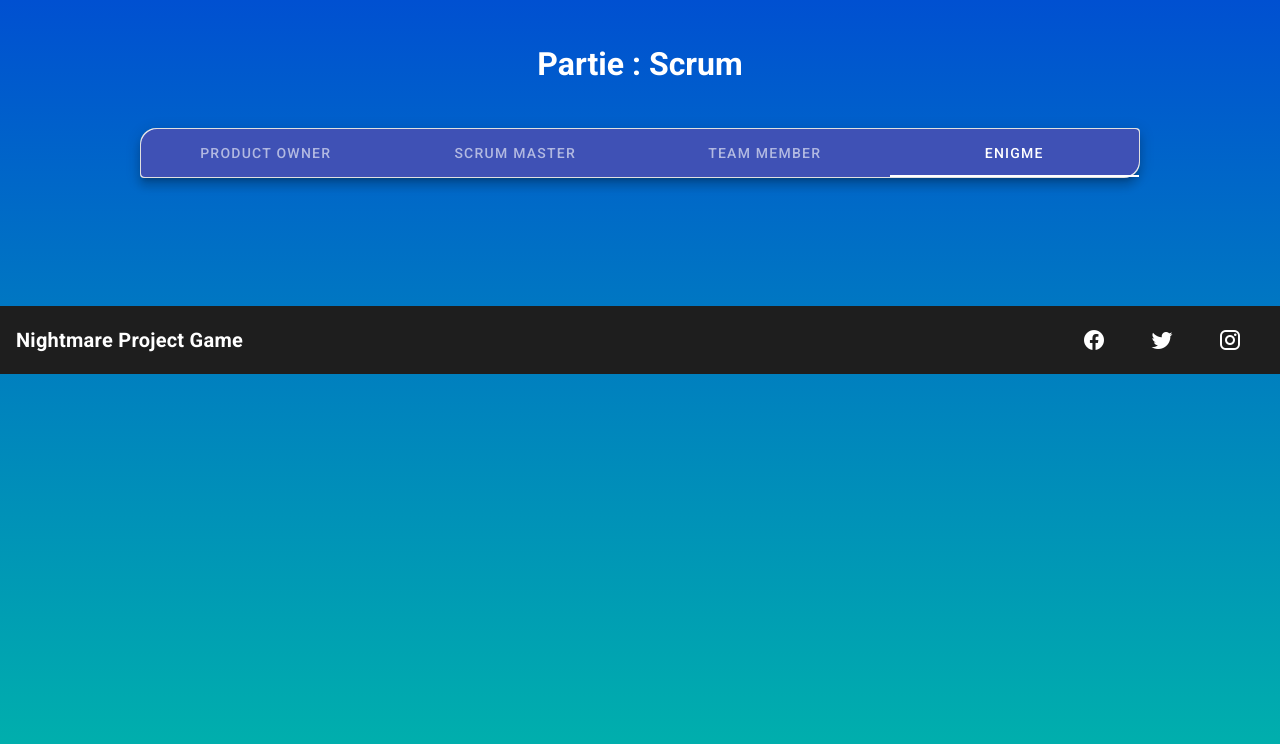
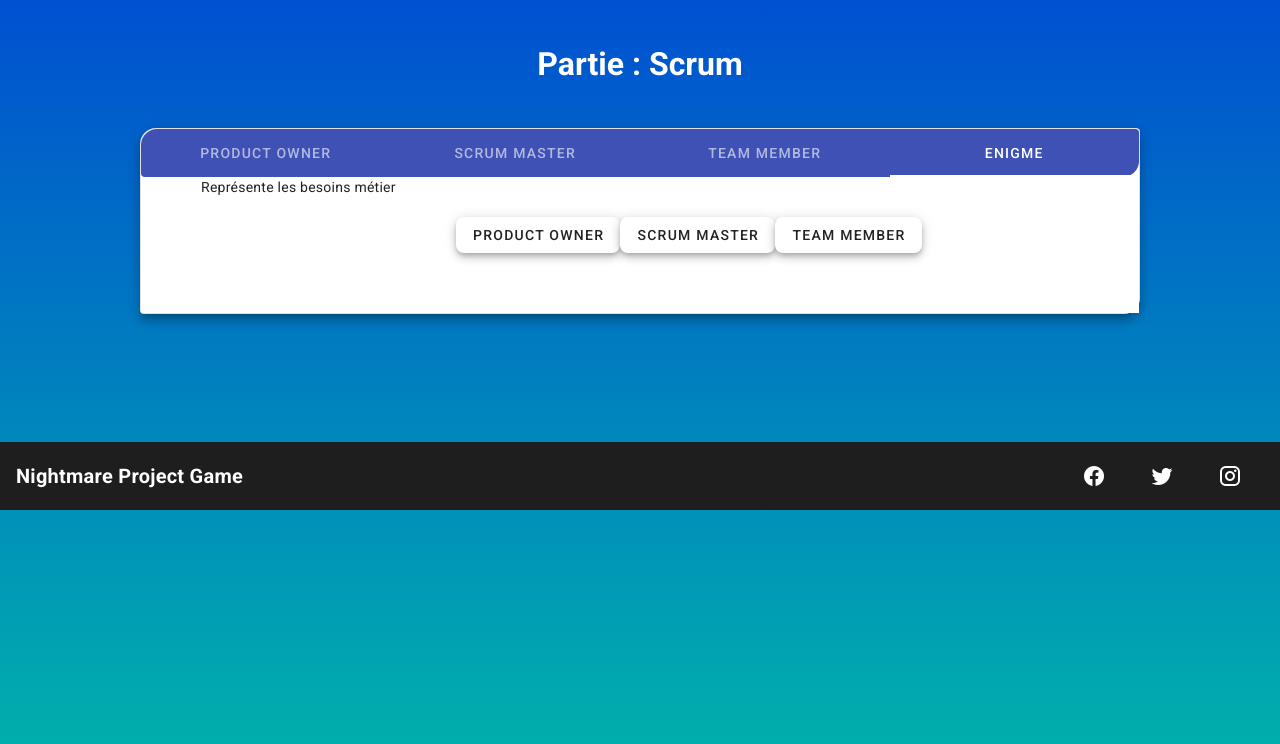
Before and after one commit to SammyMERAZGA/ProjectCircle, a Vue app: page /play/scrum in a window 1280 px wide. Both pictures are taken after a click on the tab "ENIGME". Shown: the top 744 px of the page. Built offline with nearby package versions, Linux system fonts and the light colour scheme.

Commit message:
[Scrum] Add Enigme

```diff
--- a/src/views/Scrum/Scrum.vue
+++ b/src/views/Scrum/Scrum.vue
@@ -57,9 +57,39 @@
             </v-row>
           </v-container>
         </v-tab-item>
-        <v-tab>
+        <v-tab @click="getData()">
           Enigme
         </v-tab>
+        <v-tab-item>
+          <v-container fluid>
+            <v-row>
+              <p class="body-2 mb-10 ml-15 mr-15">
+                {{ data }}
+              </p>
+              <v-btn
+                  class="rounded-lg mt-10 mb-15 elevation-5"
+                  color="white"
+                  @click="refreshData(data, role[0])"
+                  light
+                  depressed
+              >{{ role[0] }}</v-btn>
+              <v-btn
+                  class="rounded-lg mt-10 mb-15 elevation-5"
+                  color="white"
+                  @click="refreshData(data, role[1])"
+                  light
+                  depressed
+              >{{ role[1] }}</v-btn>
+              <v-btn
+                  class="rounded-lg mt-10 mb-15 elevation-5"
+                  color="white"
+                  @click="refreshData(data, role[2])"
+                  light
+                  depressed
+              >{{ role[2] }}</v-btn>
+            </v-row>
+          </v-container>
+        </v-tab-item>
       </v-tabs>
     </v-card>
   </div>
--- a/src/views/Scrum/index.ts
+++ b/src/views/Scrum/index.ts
@@ -4,4 +4,45 @@ import { Component } from "vue-property-decorator";
 @Component
 export default class Context extends Vue {
     e6= 1
+    data = '';
+    role = ["Product Owner", "Scrum master", "Team member"];
+    data_table = ['Il aide l’équipe à respecter la méthode Agile',
+        'Il anime les réunions de l’équipe',
+        'Définir et communiquer la vision du produit',
+        'Représente les besoins métier',
+        'Développe le produit',
+        'Doit respecter les besoins métiers'
+    ]
+
+    getData(): void {
+        this.data = this.data_table[Math.floor(Math.random() * this.data_table.length)]
+    }
+
+    refreshData(data : string, role : string): void {
+        if (role == this.role[1]){
+            if (data == this.data_table[0] || data == this.data_table[1]){
+                console.log("OK");
+            }
+            else{
+                console.log("NOK");
+            }
+        }
+        if (role == this.role[0]){
+            if (data == this.data_table[2] || data == this.data_table[3]){
+                console.log("OK");
+            }
+            else{
+                console.log("NOK");
+            }
+        }
+        if (role == this.role[2]){
+            if (data == this.data_table[4] || data == this.data_table[5]){
+                console.log("OK");
+            }
+            else{
+                console.log("NOK");
+            }
+        }
+        this.getData();
+    }
 }
```
